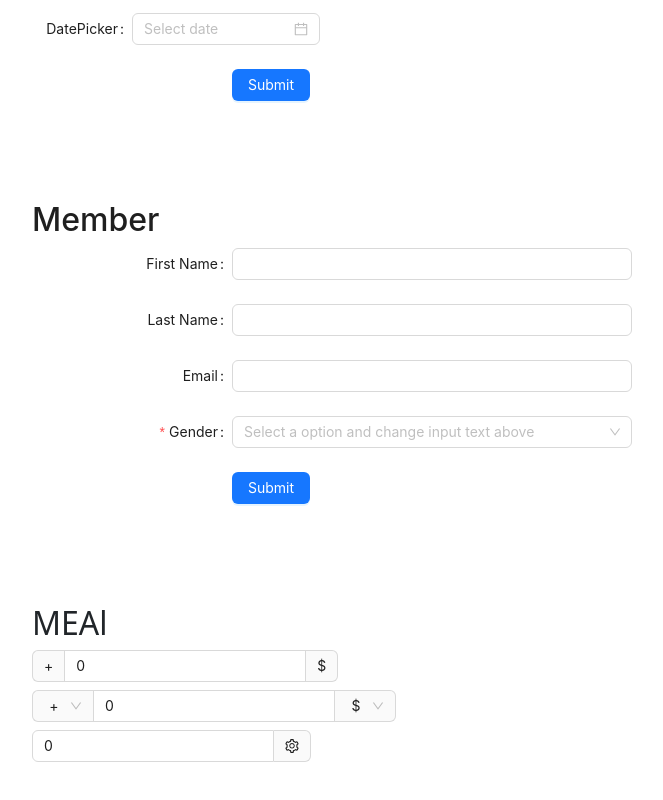
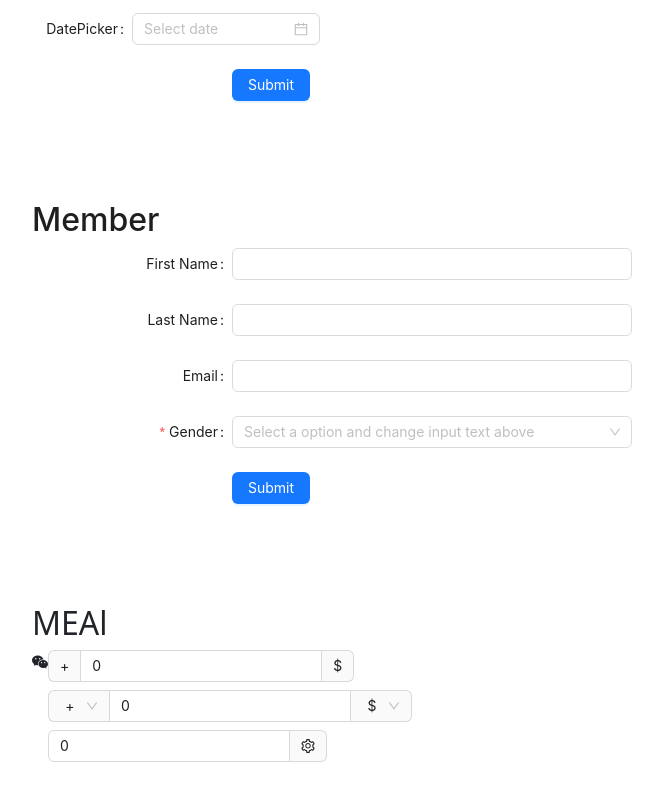
Before and after one commit to razuahmeds/mes-manager, a React (Create React App) app: page / in a window 1280 px wide. Shown: the part 941-1741 px from the top of the page, without its empty margins (68-731 px from the left). Built offline with nearby package versions, Linux system fonts and the light colour scheme.

Commit message:
add icon to meal

```diff
--- a/src/feature/Layout.tsx
+++ b/src/feature/Layout.tsx
@@ -1,4 +1,5 @@
 import {
+  CommentOutlined,
   DesktopOutlined,
   FileOutlined,
   PieChartOutlined,
--- a/src/feature/Meal.tsx
+++ b/src/feature/Meal.tsx
@@ -1,4 +1,4 @@
-import { SettingOutlined } from '@ant-design/icons';
+import { SettingOutlined, WechatFilled } from '@ant-design/icons';
 import React from 'react';
 import {  InputNumber, Select, Space } from 'antd';
 
@@ -23,6 +23,7 @@ function Meal( ) {
   return (
     <div style={{ maxWidth: 600, margin: '100px' }}>
         <h2>MEAl</h2>
+        <WechatFilled/>
          <Space direction="vertical">
     <InputNumber addonBefore="+" addonAfter="$" defaultValue={0} />
     <InputNumber addonBefore={selectBefore} addonAfter={selectAfter} defaultValue={0} />
```
